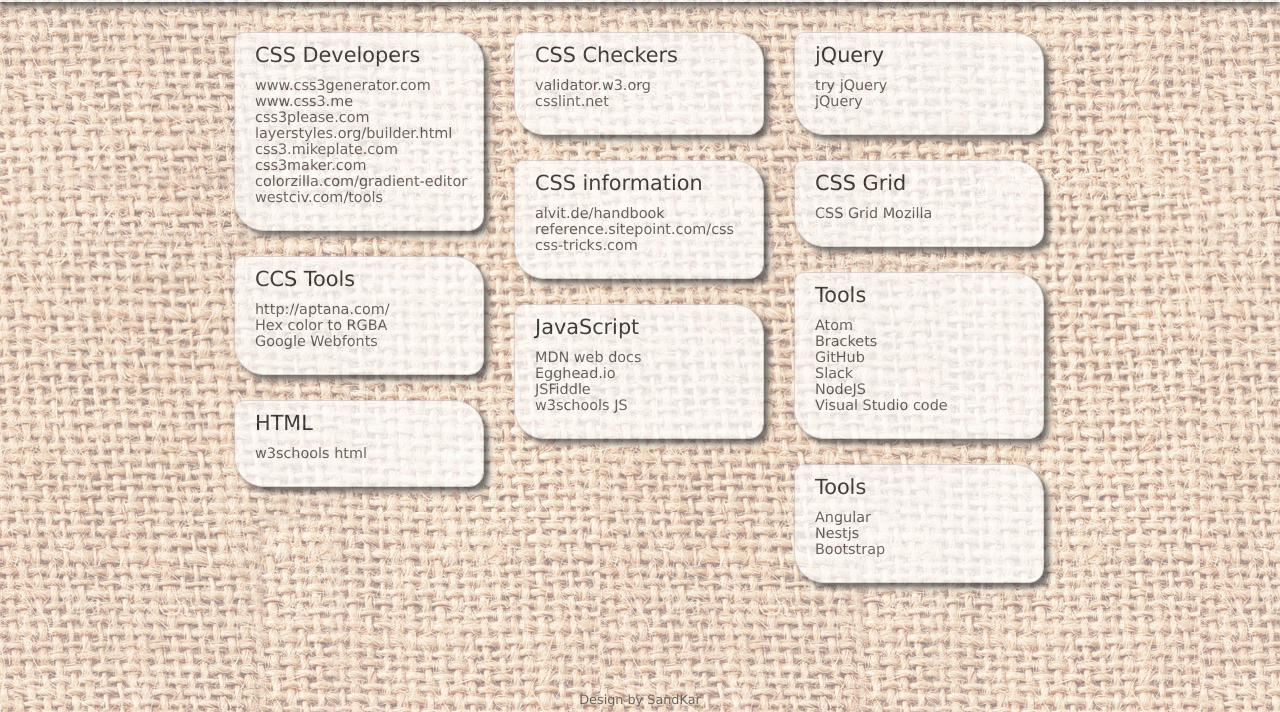
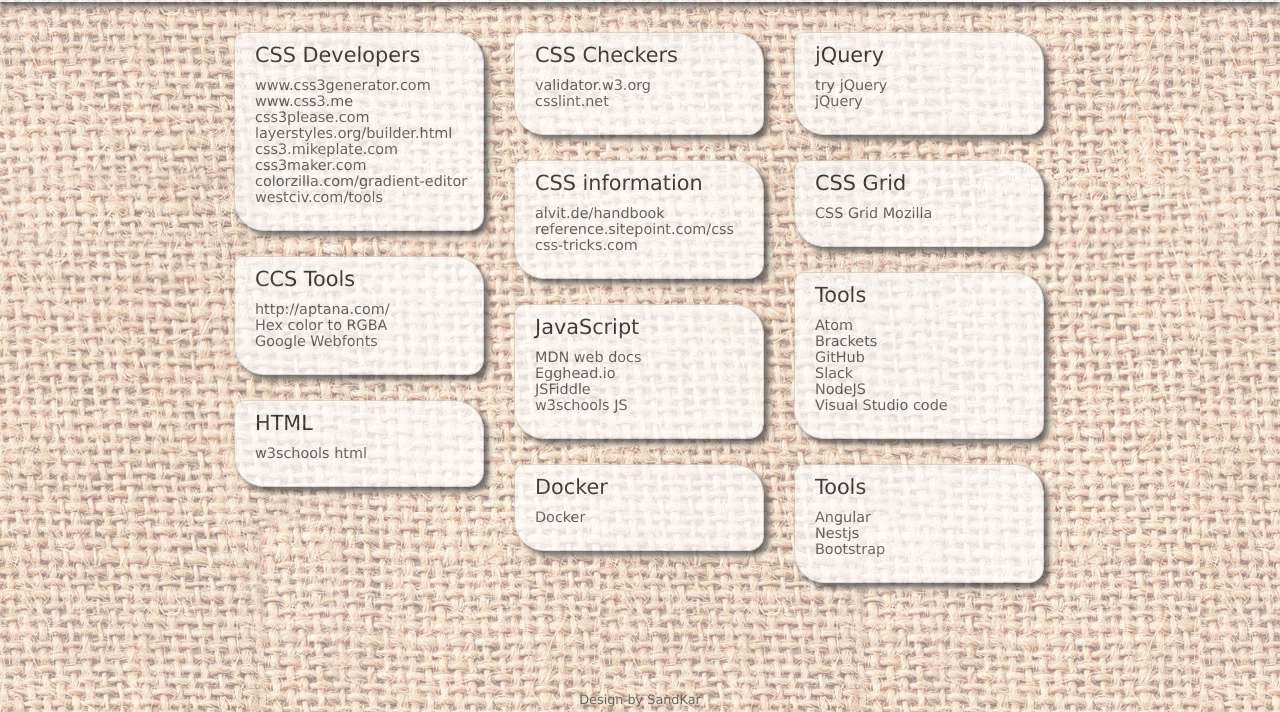
Before and after one commit to SanderHuijbers/Developershelp, a plain HTML site: page index.html in a window 1280 px wide. Shown: the part 88-800 px from the top of the page. Drawn offline with Linux system fonts and the light colour scheme.

Commit message:
Added Docker linkbox

```diff
--- a/index.html
+++ b/index.html
@@ -66,6 +66,12 @@
           <a href="https://jsfiddle.net/">JSFiddle</a><br>
           <a href="hhttps://www.w3schools.com/js/">w3schools JS</a><br>
         </div>
+
+        <div class="linkbox">
+          <h2>Docker</h2>
+          <a href="https://www.docker.com/">Docker</a><br>
+        </div>
+
       </div>
 
 
```
